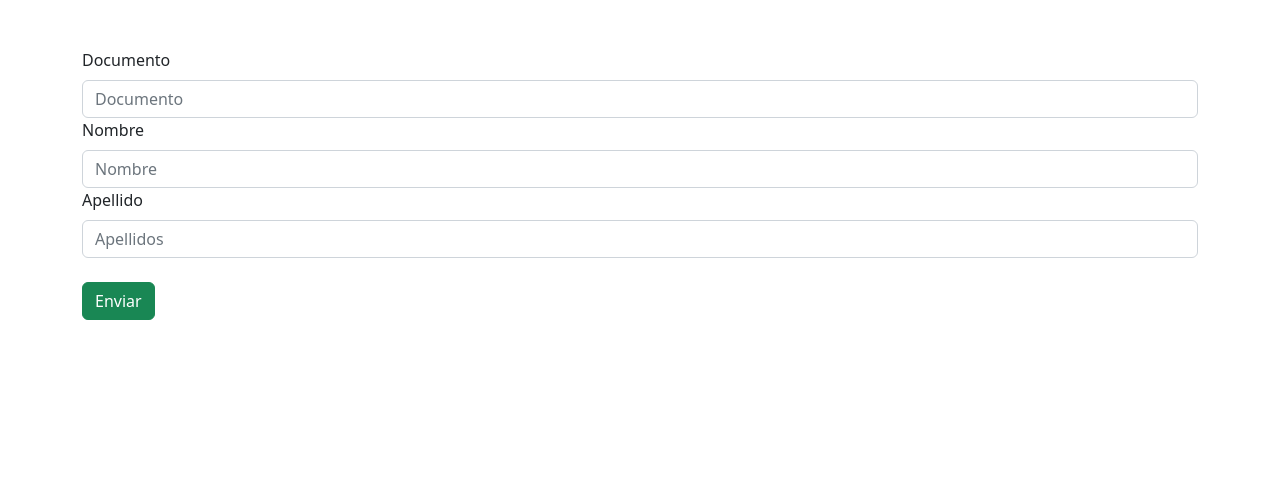
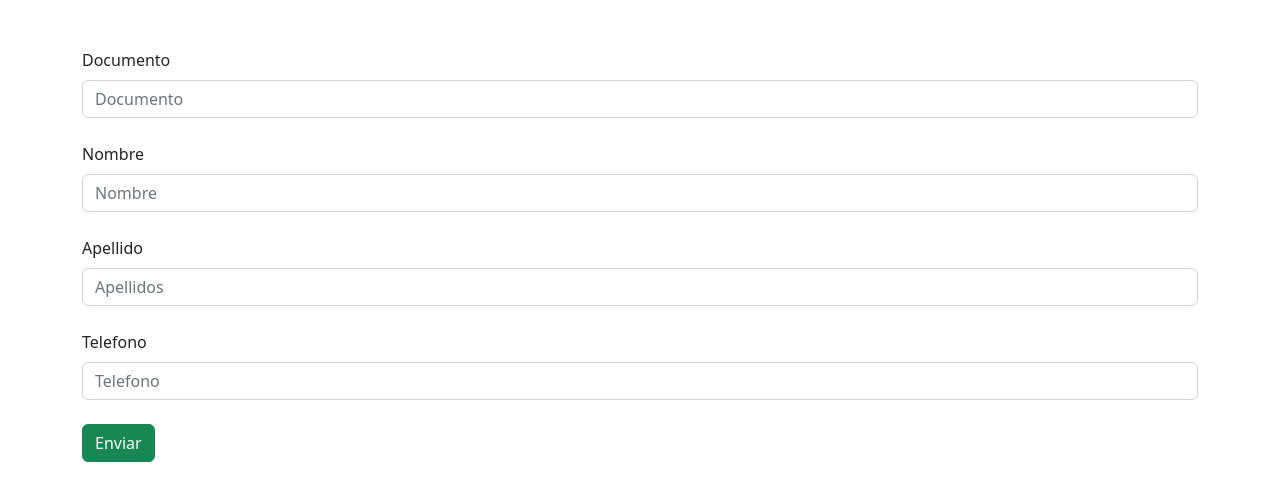
Before and after one commit to joseluismadrid/Repaso_javascript, a plain HTML site: page validaciones/acudiente.html in a window 1280 px wide. Drawn offline with nearby package versions, Linux system fonts and the light colour scheme.

Commit message:
segundo commit

```diff
--- a/validaciones/acudiente.html
+++ b/validaciones/acudiente.html
@@ -18,11 +18,13 @@
     <div class="mb-3">
        <form class="mt-5">
         <label for="" class="form-label">Documento</label>
-        <input type="text"class="form-control" name="" id="documento"  placeholder="Documento ">
+        <input type="text"class="form-control" name="" id="documento"  placeholder="Documento "><br>
         <label for="" class="form-label">Nombre</label>
-        <input type="text"class="form-control" name="" id="nombres"  placeholder="Nombre ">
+        <input type="text"class="form-control" name="" id="nombres"  placeholder="Nombre "><br>
         <label for="" class="form-label">Apellido</label>
         <input type="text"class="form-control" name="" id="apellido"  placeholder="Apellidos "><br>
+        <label for="" class="form-label">Telefono</label>
+        <input type="text"class="form-control" name="" id="telefono"  placeholder="Telefono"><br>
         <button type="submit" id="btnEnviar" class="btn btn-success">Enviar</button>
        </form>
 
```
